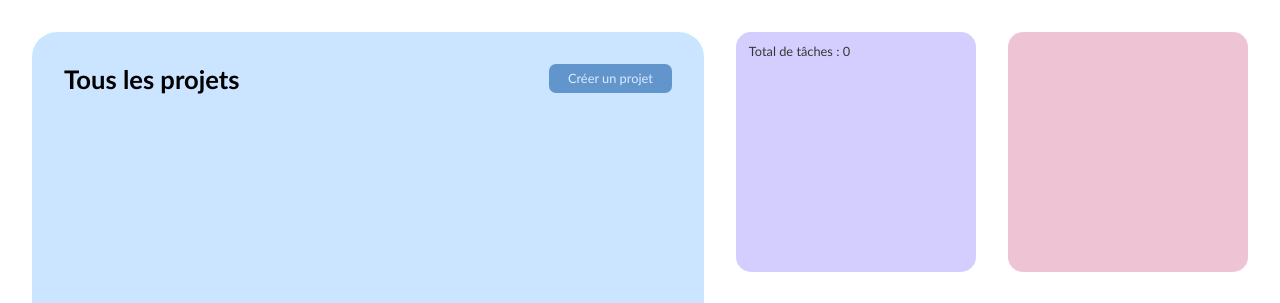
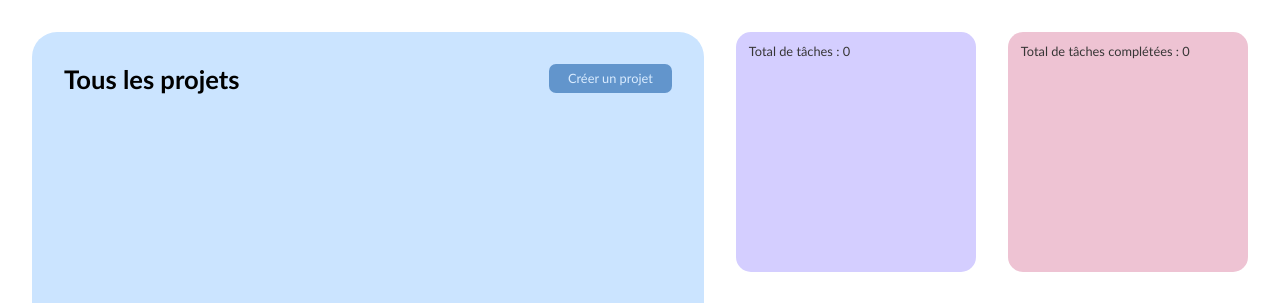
Before and after one commit to mathoos/task-manager, a React (Create React App) app: page / in a window 1280 px wide. Shown: the top 303 px of the page. Built offline with nearby package versions, Linux system fonts and the light colour scheme.

Commit message:
note completed

```diff
--- a/src/components/Note.js
+++ b/src/components/Note.js
@@ -26,7 +26,7 @@ const Note = ({ noteId, containerType, personPhotos, onClick }) => {
 
     return (
         <div
-            className={`note ${containerClass}`}
+            className={`note ${containerClass} ${note.isCompleted ? 'completed' : ''}`}
             onClick={onClick}
             ref={noteRef}
         >
--- a/src/components/Note.scss
+++ b/src/components/Note.scss
@@ -78,4 +78,8 @@
             }
         }
     }
+
+    &.completed{
+        filter: grayscale(100%);
+    }
 }
--- a/src/components/NoteDetail.js
+++ b/src/components/NoteDetail.js
@@ -1,12 +1,18 @@
 import React, { useEffect } from 'react';
-import { useSelector } from 'react-redux';
+import { useSelector, useDispatch } from 'react-redux';
+import { toggleNoteCompletion } from '../utilities/SliceProjects';
 import { tagData } from '../utilities/Tags';
+
 import "./NoteDetail.scss";
-
 
 
 const NoteDetail = ({ noteId, containerType, personPhotos, onClose, onDelete, onEdit, onDuplicate, noteActive }) => {
 
+    const dispatch = useDispatch();
+
+    const handleToggleCompletion = () => {
+        dispatch(toggleNoteCompletion({ projectId: project.id, noteId: note.id }));
+    };
 
     useEffect(() => {
         const logTagContainerHeight = () => {
@@ -80,6 +86,16 @@ const NoteDetail = ({ noteId, containerType, personPhotos, onClose, onDelete, on
                         <button className="closeButton" onClick={onClose}></button>
                     </div>
                     <div className="noteDetail_container-right--links">
+                        <div className="note-completion">
+                            <label>
+                                <input
+                                    type="checkbox"
+                                    checked={note.isCompleted || false}
+                                    onChange={handleToggleCompletion}
+                                />
+                                Tâche terminée
+                            </label>
+                        </div>
                         <button className="bouton duplicate" onClick={() => onDuplicate(note)}>
                             Dupliquer
                             <svg width="700" height="700" viewBox="0 0 700 700" fill="none" xmlns="http://www.w3.org/2000/svg">
--- a/src/pages/Home.js
+++ b/src/pages/Home.js
@@ -15,6 +15,10 @@ function Home() {
     };
 
     const totalNotes = projects.reduce((sum, project) => sum + (project.notes?.length || 0), 0);
+
+    const totalCompletedNotes = projects.reduce((sum, project) =>
+        sum + (project.notes?.filter(note => note.isCompleted).length || 0), 0);
+
 
     return (
         <div className="home">
@@ -38,7 +42,9 @@ function Home() {
                         <div className="bloc">
                             <p>Total de tâches : {totalNotes}</p>
                         </div>
-                        <div className="bloc"></div>
+                        <div className="bloc">
+                            <p>Total de tâches complétées : {totalCompletedNotes}</p>
+                        </div>
                     </div>
                     <div className="home_container-info--calendar"></div>
                 </div>
--- a/src/utilities/SliceProjects.js
+++ b/src/utilities/SliceProjects.js
@@ -55,8 +55,18 @@ const projectSlice = createSlice({
                 }
             }
         },
+        toggleNoteCompletion: (state, action) => {
+            const { projectId, noteId } = action.payload;
+            const project = state.find(project => project.id === projectId);
+            if (project) {
+                const note = project.notes.find(note => note.id === noteId);
+                if (note) {
+                    note.isCompleted = !note.isCompleted;
+                }
+            }
+        }
     },
 });
 
-export const { addProject, addNote, deleteNote, duplicateNote, editNote , moveNote } = projectSlice.actions;
+export const { addProject, addNote, deleteNote, duplicateNote, editNote , moveNote, toggleNoteCompletion } = projectSlice.actions;
 export default projectSlice.reducer;
```
